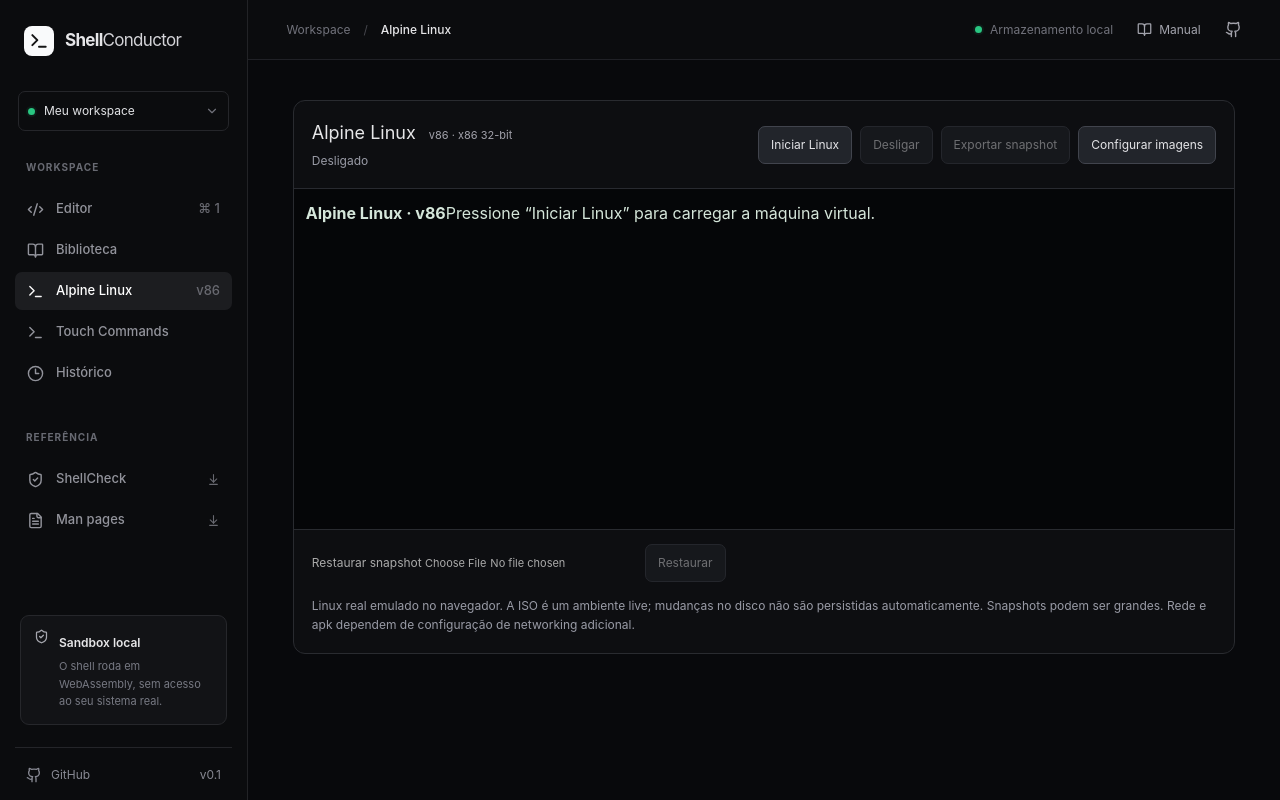
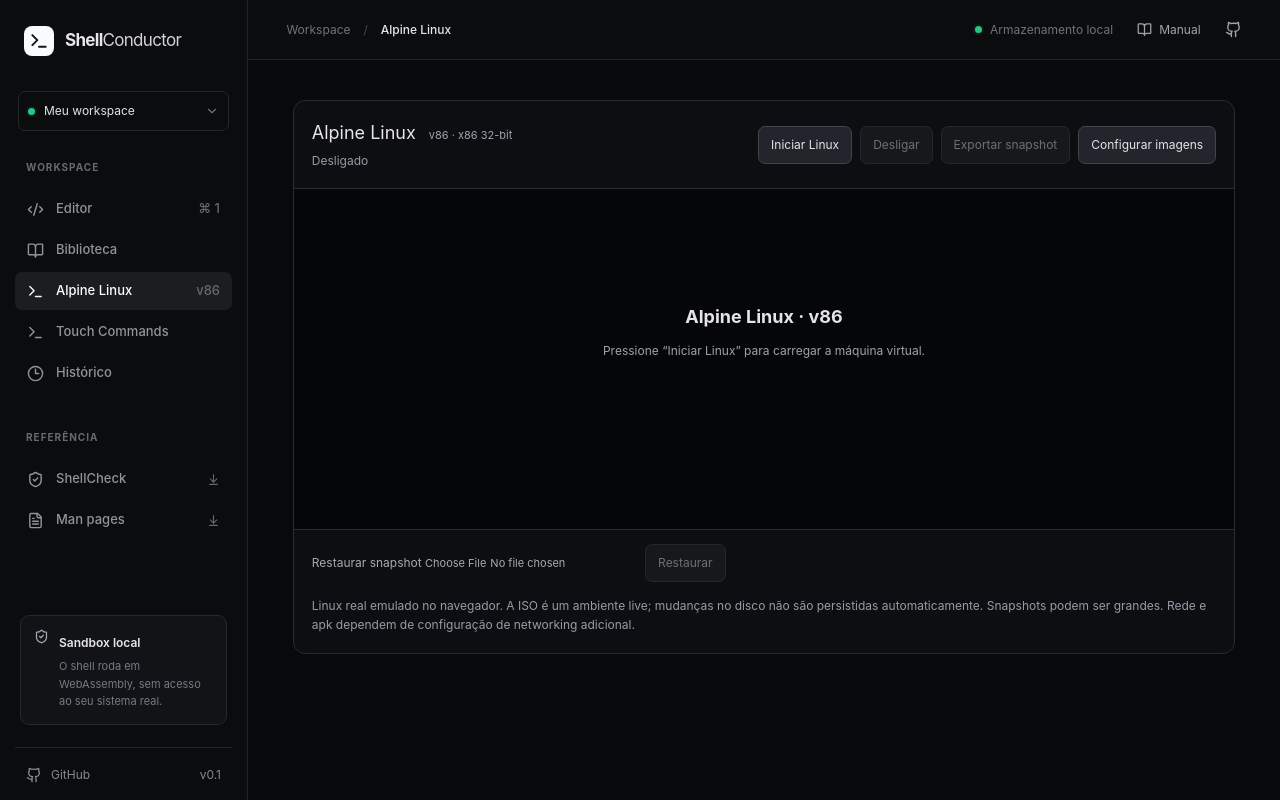
Before and after one commit to rodkisten/shell, a React (Vite) app: page /linux in a window 1280 px wide. Built offline with nearby package versions, Linux system fonts and the light colour scheme.

Commit message:
style(linux): render informative VM idle screen

```diff
--- a/src/styles.css
+++ b/src/styles.css
@@ -262,3 +262,5 @@ a{color:inherit;text-decoration:none}
 .workspace-layout.is-split>.actions-panel{grid-column:1/-1;grid-row:2}
 @media(max-width:600px){.workspace-layout.is-split{grid-template-columns:minmax(0,1fr);gap:12px}.workspace-layout.is-split>.editor-panel{grid-column:1;grid-row:1}.workspace-layout.is-split>.split-divider{display:none}.workspace-layout.is-split>.terminal-panel{grid-column:1;grid-row:2}.workspace-layout.is-split>.actions-panel{grid-column:1;grid-row:3}}
 .panel-header{min-width:0}.panel-tabs{min-width:0;flex-shrink:1}.panel-header-actions{min-width:0;overflow-x:auto;scrollbar-width:none;flex-shrink:1}.panel-header-actions::-webkit-scrollbar{display:none}
+
+.linux-boot-placeholder{display:flex;flex-direction:column;justify-content:center;align-items:center;gap:12px;min-height:260px;text-align:center;color:#a1a1aa;font-size:12px;padding:24px}.linux-boot-placeholder strong{font-size:18px;color:#e4e4e7}
```
